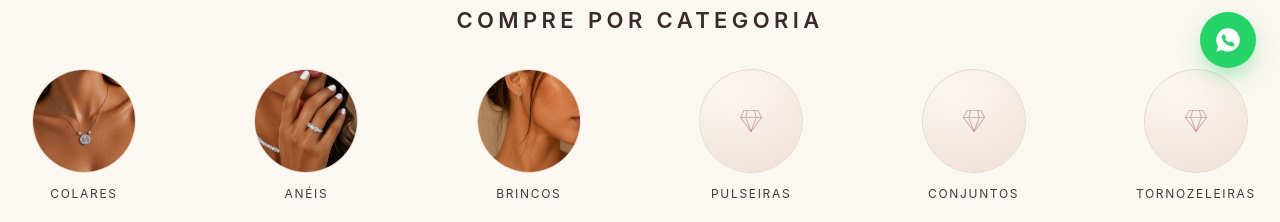
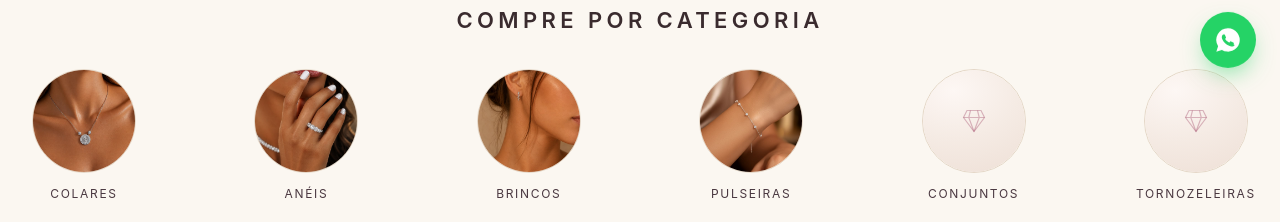
Before and after one commit to GabrielBottan/ENpratas, a Next.js app: page / in a window 1280 px wide. Shown: the part 708-930 px from the top of the page. Built offline with nearby package versions, Linux system fonts and the light colour scheme.

Commit message:
feat: foto na categoria Pulseiras

```diff
--- a/src/data/products.ts
+++ b/src/data/products.ts
@@ -96,7 +96,7 @@ export const CATEGORIES: Category[] = [
   { name: "Colares", image: "/images/colarteste.jpg" },
   { name: "Anéis", image: "/images/anel.jpg" },
   { name: "Brincos", image: "/images/brinco.jpg" },
-  { name: "Pulseiras" },
+  { name: "Pulseiras", image: "/images/pulseira.jpg" },
   { name: "Conjuntos" },
   { name: "Tornozeleiras" },
 ];
```
Also changed, not shown: public/images/pulseira.jpg (added).
